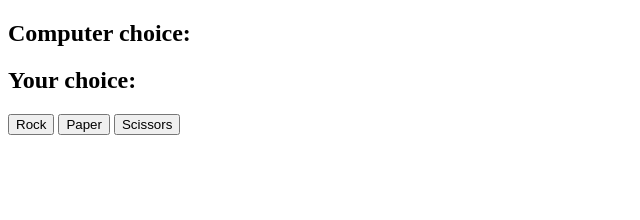
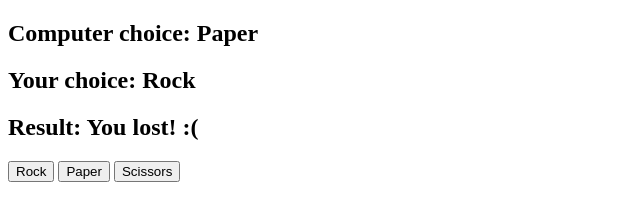
Before and after one commit to itismj/RockPaperScissors, a plain HTML site: page index.html in a window 1280 px wide. Both pictures are taken after a click on the button "Rock". Shown: the whole page, without its empty margins (0-640 px from the left). Drawn offline with Linux system fonts and the light colour scheme.

Commit message:
Ready project

```diff
--- a/index.html
+++ b/index.html
@@ -4,15 +4,18 @@
     <meta charset="UTF-8">
     <meta name="viewport" content="width=device-width, initial-scale=1.0">
     <title>Rock Paper Scissors Shoot!</title>
+    <link rel="stylesheet" href="style.css">
 </head>
 <body>
+
     <h2>Computer choice:  <span id="computer-choice"></span></h2>
-    <h2>Your choice:  <span id="useer-choice"></span></h2>
+    <h2>Your choice:  <span id="user-choice"></span></h2>
+    <h2>Result: <span id="result"></span> </h2>
 
-    <button id="rock">Rock</button>
-    <button id="paper">Paper</button>
+    <button id="Rock">Rock</button>
+    <button id="Paper">Paper</button>
     <button id="Scissors">Scissors</button>
 
-
+    <script src="script.js"></script>
 </body>
 </html>
--- a/script.js
+++ b/script.js
@@ -1,2 +1,53 @@
-const computerChoice = document.getElementById("computer-choice");
-const userChoice =
+const computerChoiceDisplay = document.getElementById("computer-choice");
+
+const userChoiceDisplay = document.getElementById("user-choice");
+
+const resultDisplay = document.getElementById("result");
+
+const possibleChoices = document.querySelectorAll("button");
+
+let userChoice;
+
+let computerChoice;
+
+let result;
+
+
+possibleChoices.forEach(possibleChoice => possibleChoice.addEventListener('click', (e) => {
+    userChoice = e.target.id;
+    userChoiceDisplay.innerHTML = userChoice;
+    generateCopmuterChoice();
+    computerChoiceDisplay.innerHTML = computerChoice;
+    generateResult();
+    resultDisplay.innerHTML = result;
+}))
+
+function generateCopmuterChoice() {
+    const randomNumber = Math.floor(Math.random() * possibleChoices.length) + 1;
+    console.log(randomNumber);
+
+    if (randomNumber === 1) {
+        computerChoice = 'Rock';
+    } else if (randomNumber === 2) {
+        computerChoice = 'Paper';
+    } else {
+        computerChoice = 'Scissors';
+    }
+}
+
+function generateResult() {
+    if (userChoice === computerChoice) {
+
+        result = 'Draw!'
+
+    } else if ((userChoice === "Rock") ) {
+
+        (computerChoice === "Scissors") ? result = "You won! :)" : result = "You lost! :("
+
+    } else if (userChoice === "Scissors") {
+        (computerChoice === "Paper") ? result = "You won! :)" : result = "You lost! :("
+
+    } else if (userChoice === "Paper") {
+        (computerChoice === "Rock") ? result = "You won! :)" : result = "You lost! :("
+    }
+}
```
